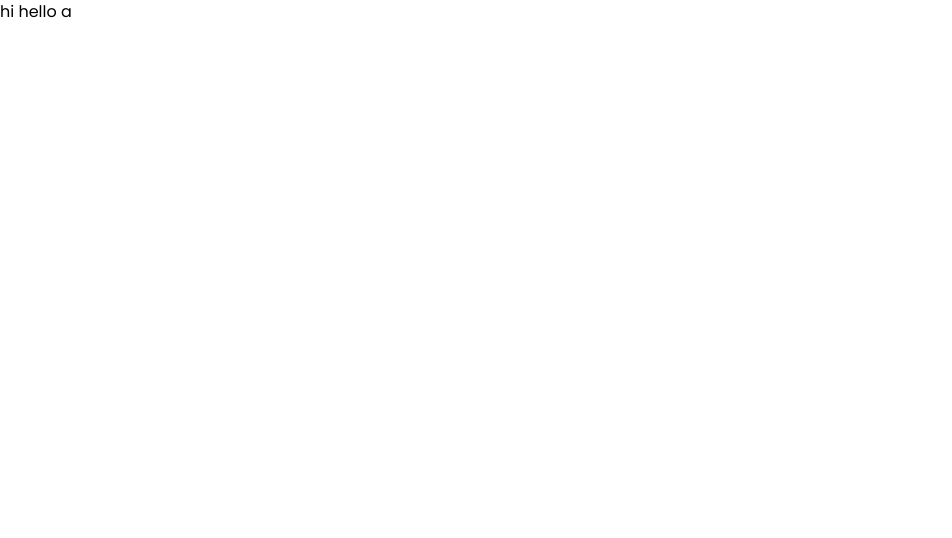
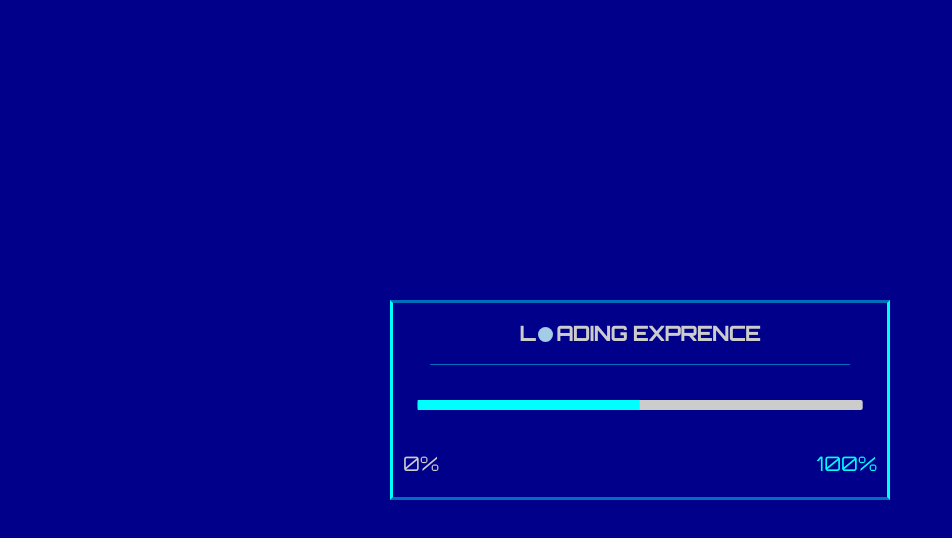
Before and after one commit to mhdrezaei/modern-portfolio, a website built with Parcel: page src/index.html in a window 1280 px wide. Shown: the whole page, without its empty margins (0-952 px from the left). Built offline with nearby package versions, Linux system fonts and the light colour scheme.

Commit message:
create loader - html code and styles

```diff
--- a/src/assets/js/config.js
+++ b/src/assets/js/config.js
@@ -1 +1,2 @@
 import "../style/base.scss";
+import "../style/loader.scss";
--- a/src/assets/style/base.scss
+++ b/src/assets/style/base.scss
@@ -1,4 +1,4 @@
-@import url("https://fonts.googleapis.com/css2?family=Lato:wght@300;400;700;900&family=Poppins:wght@100;200;300;400;500;600;700;800;900&display=swap");
+@import url("https://fonts.googleapis.com/css2?family=Orbitron:wght@400;500&family=Poppins:wght@100;200;300;400;500;600;700;800;900&display=swap");
 * {
   margin: 0;
   box-sizing: border-box;
--- /dev/null
+++ b/src/assets/style/loader.scss
@@ -0,0 +1,97 @@
+.loading {
+  position: fixed;
+  left: 0;
+  top: 0;
+  right: 0;
+  bottom: 0;
+  width: 100%;
+  height: 100vh;
+  background-color: darkblue;
+  display: grid;
+  place-items: center;
+  z-index: 99;
+
+  &__box {
+    position: relative;
+    width: 500px;
+    height: 200px;
+    border: 3px solid #00ffff6d;
+    border-left: 3px solid cyan;
+    border-right: 3px solid cyan;
+  }
+  &__text {
+    font-family: "Orbitron";
+    position: relative;
+    font-size: 20px;
+    font-weight: 700;
+    padding: 1rem;
+    color: #ccc;
+    display: flex;
+    justify-content: center;
+    align-items: center;
+
+    &--border {
+      width: 85%;
+      height: 1px;
+      background-color: #00ffff6d;
+      position: absolute;
+      bottom: 0;
+      left: 50%;
+      transform: translateX(-50%);
+    }
+
+    &--dot {
+      display: inline-block;
+      width: 15px;
+      height: 15px;
+      border-radius: 50%;
+      background-color: #fff;
+      margin: 0 3px;
+      animation: pulse 1s infinite;
+
+      @keyframes pulse {
+        from {
+          opacity: 0;
+          background-color: cyan;
+        }
+        to {
+          opacity: 1;
+        }
+      }
+    }
+  }
+  &__bar {
+    position: absolute;
+    width: 90%;
+    height: 10px;
+    top: 50%;
+    left: 50%;
+    transform: translateX(-50%);
+    background-color: #ccc;
+    border-radius: 2px;
+
+    &--inner {
+      width: 50%;
+      height: 100%;
+      background-color: cyan;
+    }
+  }
+
+  &__counter {
+    font-family: "Orbitron";
+    width: 100%;
+    position: absolute;
+    top: 70%;
+    left: 0;
+    font-size: 20px;
+    color: #ccc;
+    display: flex;
+    align-items: center;
+    justify-content: space-between;
+    padding: 10px;
+
+    &--number {
+      color: cyan;
+    }
+  }
+}
--- a/src/index.html
+++ b/src/index.html
@@ -88,6 +88,20 @@
     <script src="assets/js/config.js"></script>
   </head>
   <body>
-    hi hello a
+    <div class="loading">
+      <div class="loading__box">
+        <div class="loading__text">
+          L<span class="loading__text--dot"></span>ADING EXPRENCE
+          <div class="loading__text--border"></div>
+        </div>
+        <div class="loading__bar">
+          <div class="loading__bar--inner"></div>
+        </div>
+        <div class="loading__counter">
+          <span>0%</span>
+          <span class="loading__counter--number">100%</span>
+        </div>
+      </div>
+    </div>
   </body>
 </html>
```
Also changed, not shown: dist/index.html.
